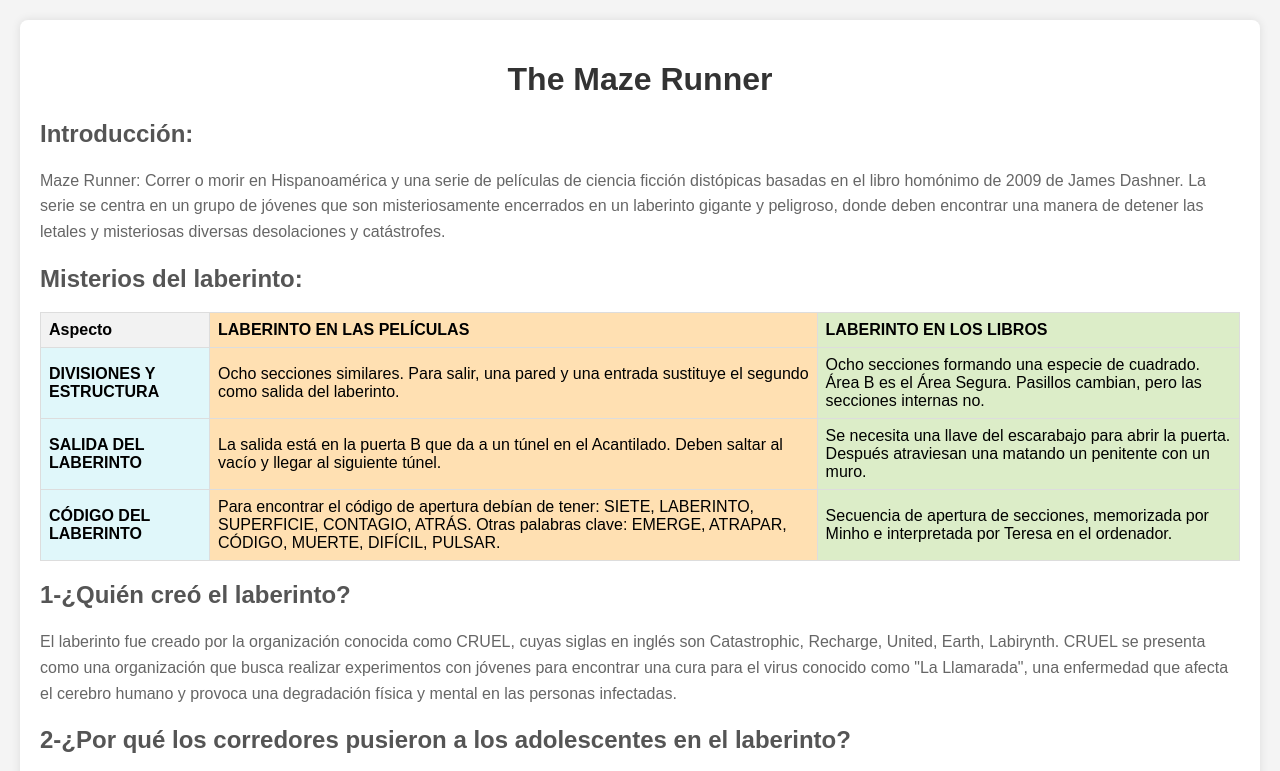
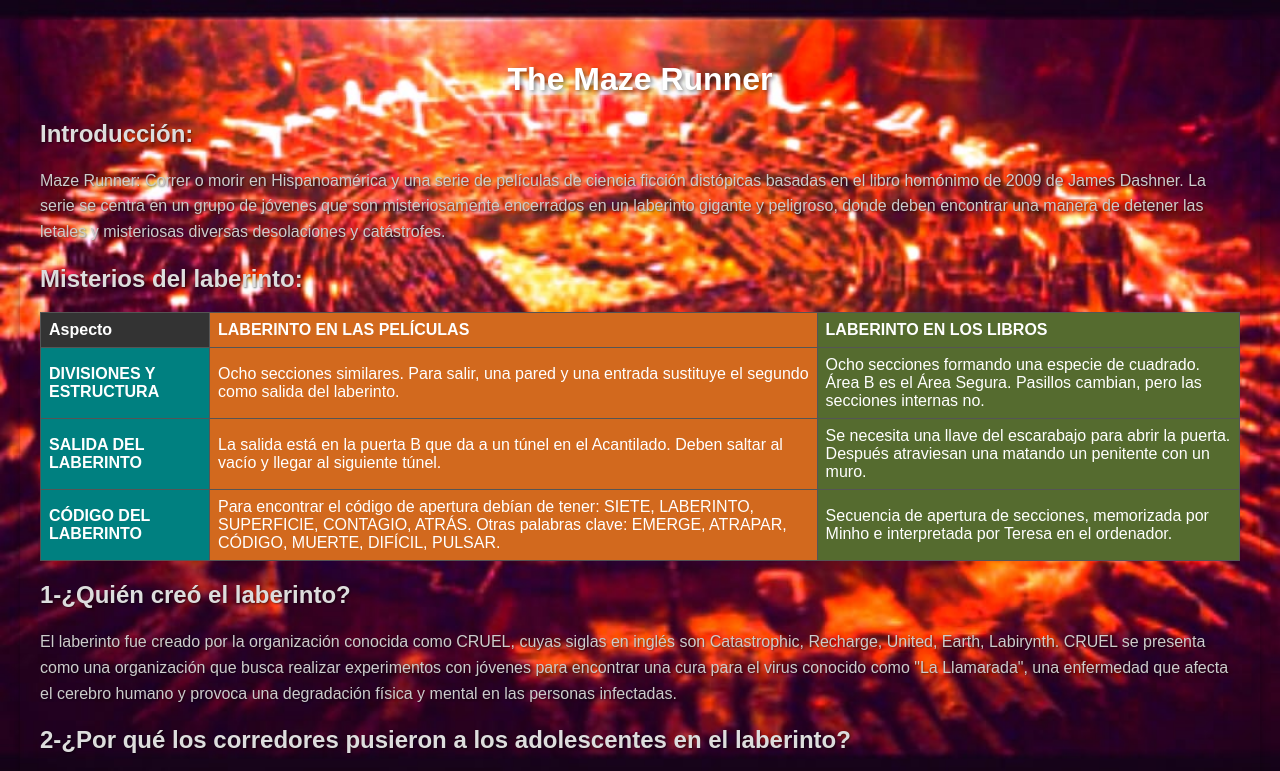
Before and after one commit to LastBlood24/index.html, a plain HTML site: page Misterios del laberinto.html in a window 1280 px wide. Shown: the top 771 px of the page. Drawn offline with Linux system fonts and the light colour scheme.

Commit message:
Update Misterios del laberinto.html

```diff
--- a/Misterios del laberinto.html
+++ b/Misterios del laberinto.html
@@ -8,56 +8,63 @@
         body {
             font-family: sans-serif;
             margin: 20px;
-            background-color: #f4f4f4;
+            /* Agregamos la imagen de fondo */
+            background-image: url('Misterios del Laberinto/Laberinto y Griver.jpeg'); /* Reemplaza URL_DE_LA_IMAGEN con la dirección real de la imagen */
+            background-size: cover; /* Para que la imagen cubra todo el fondo */
+            background-repeat: no-repeat; /* Para evitar que la imagen se repita */
+            color: #eee; /* Color de texto claro para contrastar con la imagen de fondo */
         }
         .container {
-            background-color: #fff;
             padding: 20px;
             border-radius: 8px;
-            box-shadow: 0 0 10px rgba(0, 0, 0, 0.1);
+            box-shadow: 0 0 10px rgba(0, 0, 0, 0.3); /* Sutil sombra para destacar el contenido */
         }
         h1 {
-            color: #333;
+            color: #fff; /* Texto blanco para el título */
             text-align: center;
+            text-shadow: 2px 2px 4px rgba(0, 0, 0, 0.5); /* Sombra para mejor legibilidad */
         }
         h2 {
-            color: #555;
+            color: #ddd; /* Texto gris claro para los subtítulos */
             margin-top: 20px;
+            text-shadow: 1px 1px 2px rgba(0, 0, 0, 0.5); /* Sombra para mejor legibilidad */
         }
         table {
             width: 100%;
             border-collapse: collapse;
             margin-top: 15px;
+            background-color: rgba(0, 0, 0, 0.5); /* Fondo oscuro semi-transparente para la tabla */
+            color: #fff; /* Texto blanco para la tabla */
         }
         th, td {
-            border: 1px solid #ddd;
+            border: 1px solid #555;
             padding: 8px;
             text-align: left;
         }
         th {
-            background-color: #f2f2f2;
+            background-color: #333;
             font-weight: bold;
         }
         .aspecto {
-            background-color: #e0f7fa;
+            background-color: #008080; /* Verde azulado */
         }
         .peliculas {
-            background-color: #ffe0b2;
+            background-color: #d2691e; /* Marrón rojizo */
         }
         .libros {
-            background-color: #dcedc8;
+            background-color: #556b2f; /* Verde oscuro */
         }
         p {
             line-height: 1.6;
-            color: #666;
+            color: #ccc; /* Gris claro para los párrafos */
             margin-bottom: 10px;
+            text-shadow: 1px 1px 2px rgba(0, 0, 0, 0.5); /* Sombra para mejor legibilidad */
         }
     </style>
 </head>
 <body>
     <div class="container">
         <h1>The Maze Runner</h1>
-
         <h2>Introducción:</h2>
         <p>Maze Runner: Correr o morir en Hispanoamérica y una serie de películas de ciencia ficción distópicas basadas en el libro homónimo de 2009 de James Dashner. La serie se centra en un grupo de jóvenes que son misteriosamente encerrados en un laberinto gigante y peligroso, donde deben encontrar una manera de detener las letales y misteriosas diversas desolaciones y catástrofes.</p>
 
@@ -91,16 +98,12 @@
 
         <h2>1-¿Quién creó el laberinto?</h2>
         <p>El laberinto fue creado por la organización conocida como CRUEL, cuyas siglas en inglés son Catastrophic, Recharge, United, Earth, Labirynth. CRUEL se presenta como una organización que busca realizar experimentos con jóvenes para encontrar una cura para el virus conocido como "La Llamarada", una enfermedad que afecta el cerebro humano y provoca una degradación física y mental en las personas infectadas.</p>
-
         <h2>2-¿Por qué los corredores pusieron a los adolescentes en el laberinto?</h2>
         <p>Los creadores del laberinto, pertenecientes a WICKED (World Catastrophe Killzone Department), engañaron a los jóvenes haciéndoles creer que eran los únicos inmunes al virus que azotaba al mundo. El objetivo era que estos individuos pasaran por un entorno lleno de desafíos y peligros dentro del laberinto para estudiar sus respuestas fisiológicas y cerebrales. A través de este análisis, WICKED esperaba descubrir la clave para la inmunidad y, de este modo, encontrar la cura para el virus.</p>
-
         <h2>3-¿Qué les ocurre a los habitantes del laberinto?</h2>
         <p>Al final del primer libro, los protagonistas descubren que más allá del laberinto se encuentra un mundo devastado por el sol y azotado por una epidemia viral. El laberinto formaba parte de un experimento a nivel global que puso a prueba a los jóvenes supervivientes. En los tomos siguientes, los protagonistas se enfrentan al reto de sobrevivir en ese entorno hostil.</p>
-
         <h2>4-¿Qué son los Grievers?</h2>
         <p>En los libros, los Grievers son criaturas mecánicas con forma hibrida creadas por la organización CRUEL para poner a prueba a los jóvenes que se encuentran en el Área. Los Grievers emergen del Laberinto por las noches y atacan a cualquiera que se encuentre a su paso.</p>
-
         <h2>5-¿Qué significan los códigos del laberinto?</h2>
         <p>En cuanto a los códigos del laberinto, estos son una secuencia de letras que cambian diariamente y que los habitantes del Área intentan memorizar para encontrar una manera de abrir las puertas del laberinto. Los códigos que Thomas y los otros corredores descubren, y que Teresa introduce en el ordenador al final del primer libro, revelan palabras y frases que dan pistas sobre el propósito del laberinto y la implicación de CRUEL.</p>
     </div>
```
